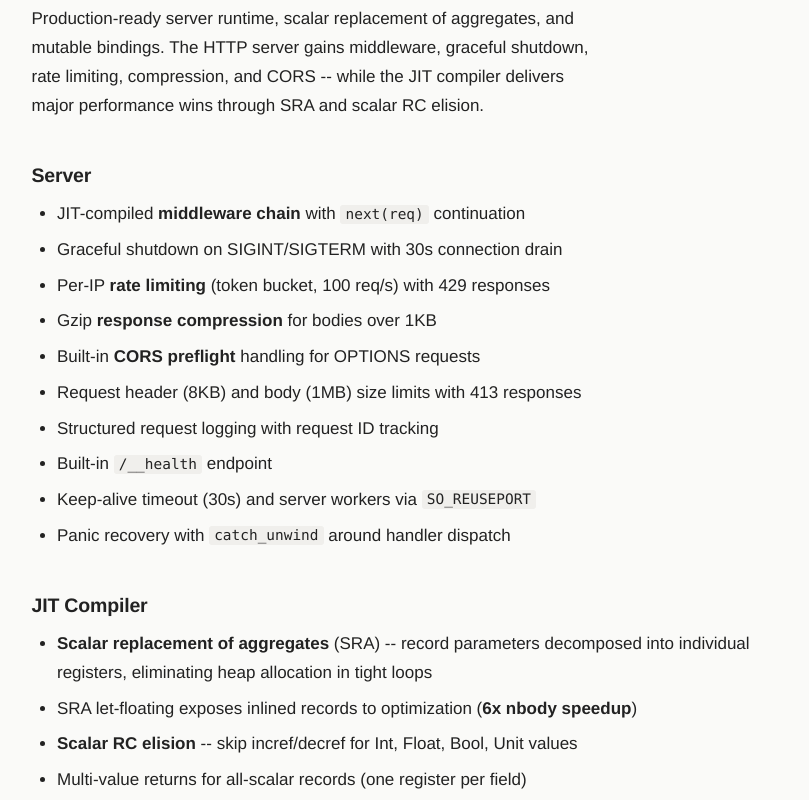
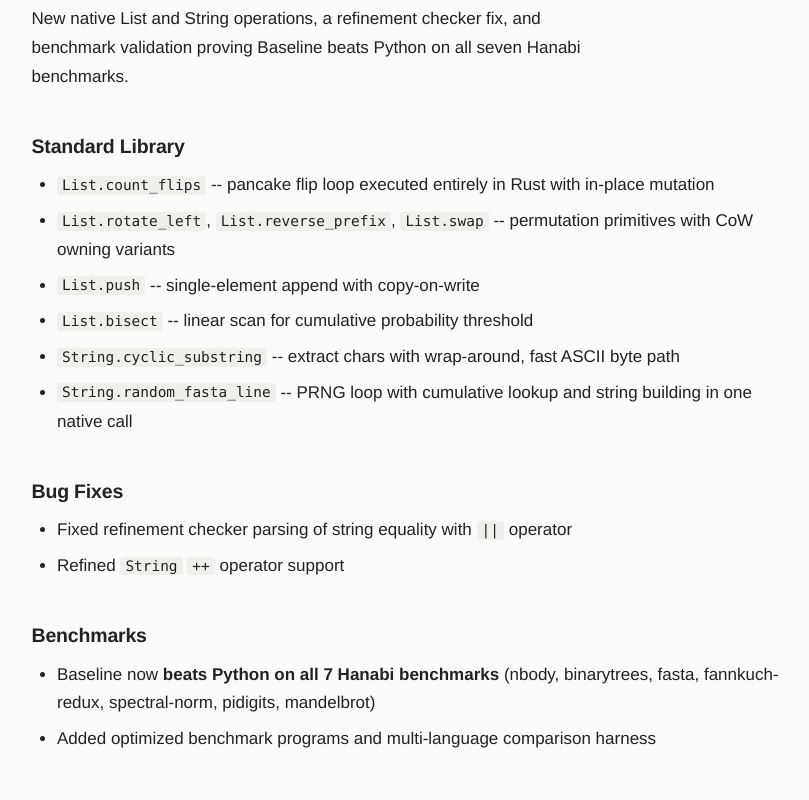
Before and after one commit to baseline-lang/baseline-site, a SvelteKit app: page /changelog in a window 1280 px wide. Shown: the part 400-1200 px from the top of the page, without its empty margins (234-1043 px from the left). Built offline with nearby package versions, Linux system fonts and the light colour scheme.

Commit message:
docs: add v0.3.3 changelog entry

```diff
--- a/src/routes/changelog/+page.svelte
+++ b/src/routes/changelog/+page.svelte
@@ -7,6 +7,38 @@
 <p class="lead">
 	What's new in each release of the Baseline compiler.
 </p>
+
+<section id="v0.3.3">
+	<h2>v0.3.3 <span class="dim small">March 9, 2026</span></h2>
+	<p>
+		New native List and String operations, a refinement checker fix, and benchmark validation
+		proving Baseline beats Python on all seven Hanabi benchmarks.
+	</p>
+
+	<h3>Standard Library</h3>
+	<ul>
+		<li><code>List.count_flips</code> -- pancake flip loop executed entirely in Rust with in-place mutation</li>
+		<li><code>List.rotate_left</code>, <code>List.reverse_prefix</code>, <code>List.swap</code> -- permutation primitives with CoW owning variants</li>
+		<li><code>List.push</code> -- single-element append with copy-on-write</li>
+		<li><code>List.bisect</code> -- linear scan for cumulative probability threshold</li>
+		<li><code>String.cyclic_substring</code> -- extract chars with wrap-around, fast ASCII byte path</li>
+		<li><code>String.random_fasta_line</code> -- PRNG loop with cumulative lookup and string building in one native call</li>
+	</ul>
+
+	<h3>Bug Fixes</h3>
+	<ul>
+		<li>Fixed refinement checker parsing of string equality with <code>||</code> operator</li>
+		<li>Refined <code>String</code> <code>++</code> operator support</li>
+	</ul>
+
+	<h3>Benchmarks</h3>
+	<ul>
+		<li>Baseline now <strong>beats Python on all 7 Hanabi benchmarks</strong> (nbody, binarytrees, fasta, fannkuch-redux, spectral-norm, pidigits, mandelbrot)</li>
+		<li>Added optimized benchmark programs and multi-language comparison harness</li>
+	</ul>
+</section>
+
+<hr />
 
 <section id="v0.3.2">
 	<h2>v0.3.2 <span class="dim small">March 9, 2026</span></h2>
```
